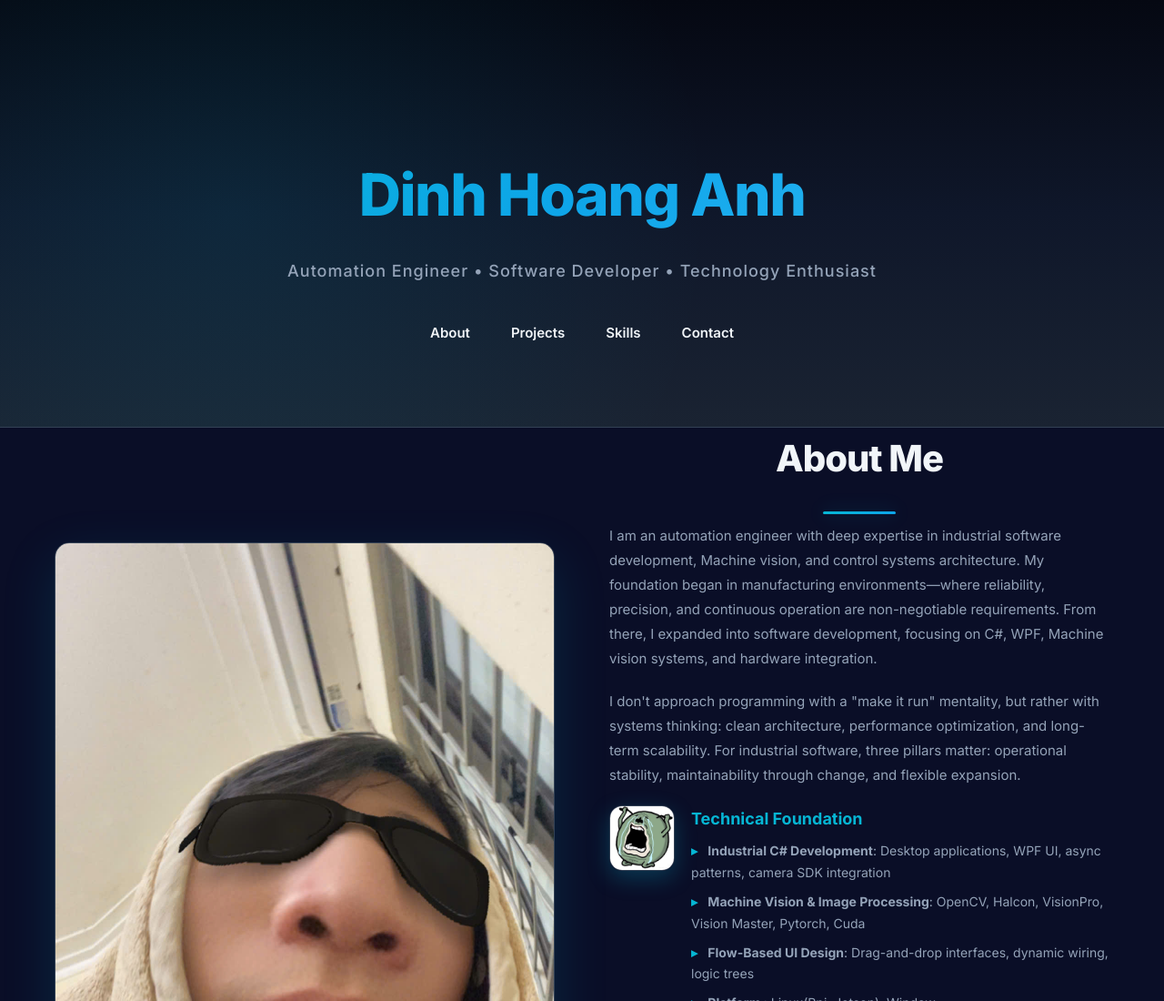
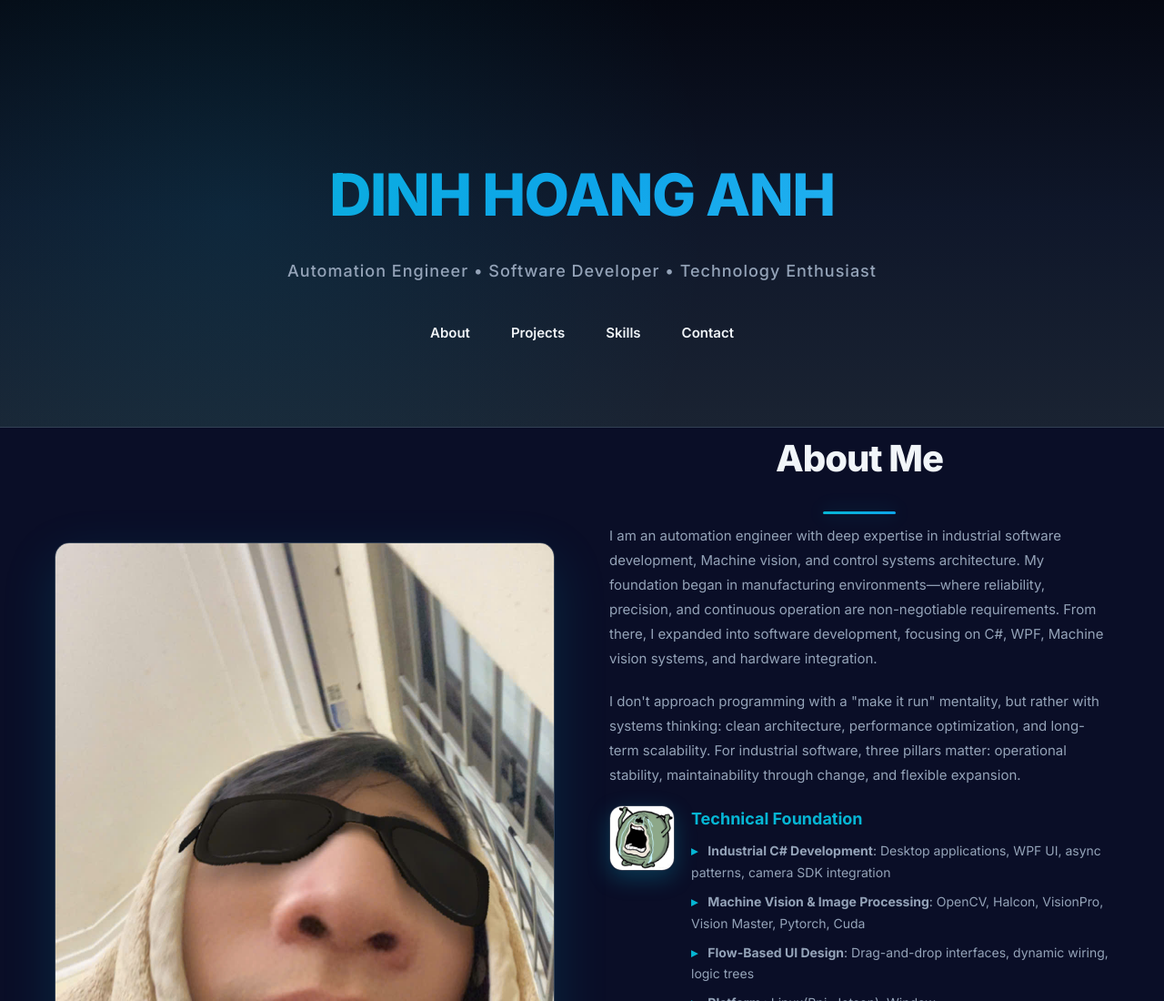
Before and after one commit to dinhhoanganh002/portfolio, a plain HTML site: page index.html in a window 1280 px wide. Shown: the top 1100 px of the page at 91% size. Drawn offline with Linux system fonts and the light colour scheme; a small style sheet from the web is missing.

Commit message:
name header change

```diff
--- a/index.html
+++ b/index.html
@@ -425,7 +425,7 @@
 <body>
 
 <header>
-    <h1>Dinh Hoang Anh</h1>
+    <h1>DINH HOANG ANH</h1>
     <p>Automation Engineer • Software Developer • Technology Enthusiast</p>
     <nav>
         <a href="#about">About</a>
```
